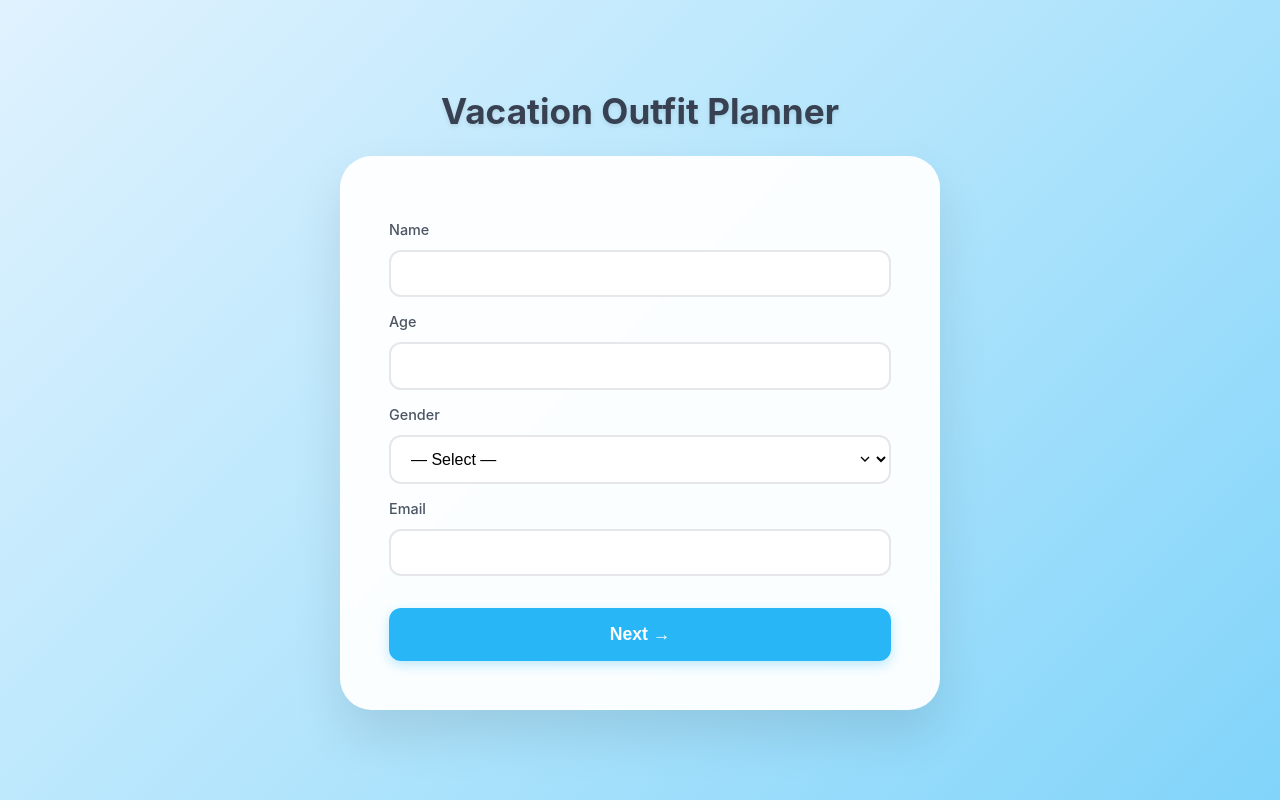
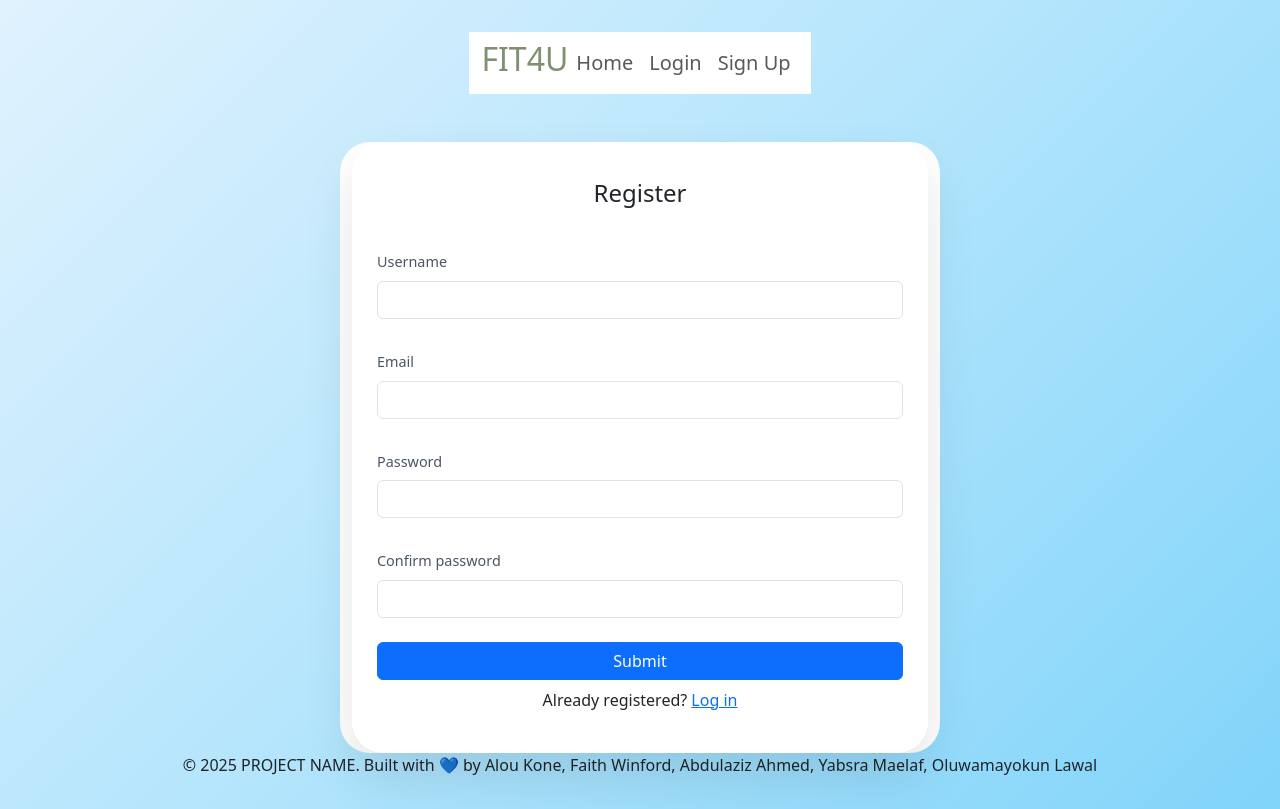
Before and after one commit to mayokunl/Weather-Based-Outfit-Planner, a Flask app: template templates/register.html in a window 1280 px wide. Run offline with Flask 3, Linux system fonts and the light colour scheme; the template is opened without the code that fills it, so the values that code supplies are empty, except form fields; form fields are guessed from the names that the template uses; parts of the project's set-up code (start-up, migrations or seed data) failed here and were passed over.

Commit message:
Added new webpages and login system

```diff
--- a/app.py
+++ b/app.py
@@ -4,7 +4,7 @@ import markdown
 import re
 from datetime import datetime
 from flask import Flask, render_template, request, redirect, url_for, session, flash
-from dotenv import load_dotenv
+from dotenv import load_dot
 from openai_utils import get_recommendations, build_prompt_from_session
 from weather_utils import get_weather_summary
 from serp_utils import get_overall_outfit_image, get_shopping_items
@@ -39,28 +39,66 @@ app.secret_key = os.getenv('FLASK_SECRET_KEY', 'dev')   # Use env variable or fa
 def index():
     return redirect(url_for('register'))
 
+@app.route('/login', methods=["GET", "POST"])
+def login():
+    form = LoginForm()
+    if form.validate_on_submit():
+        try:
+            user = User.query.filter_by(email=form.email.data).first()
+            password = form.password.data
+            if user and check_password_hash(user.password, password):
+                login_user(user)
+                return redirect(url_for('workouts'))
+            else:
+                raise ValueError("Invalid Email/Password")
+        except Exception as e:
+            return render_template('login.html', form=form, message=e)
+    return render_template('login.html', form=form)
+
+@app.route("/signup", methods=["GET", "POST"])
+def signup():
+    form = RegistrationForm()
+    if form.validate_on_submit():
+        try:
+            user_exists = User.query.filter_by(username=form.username.data).first()
+            email_exists = User.query.filter_by(email=form.email.data).first()
+            if user_exists:
+                raise ValueError("User already exsists")
+            if email_exists:
+                raise ValueError("Email already in use")
+            user = User(username=form.username.data, email=form.email.data, password=generate_password_hash(form.password.data))
+            db.session.add(user)
+            db.session.commit()
+            flash(f'Account created for {form.username.data}!', 'success')
+            return redirect(url_for('login'))
+        except Exception as e:
+            message = f'An error has occured: {e}'
+            return render_template("signup.html", form=form, message=message)
+    return render_template("signup.html", form=form)
+
 @app.route('/register', methods=['GET', 'POST'])
 def register():
-    print("== Rendering register route ==")
+    form = RegisterForm()
+    if form.validate_on_submit():
+        # save user with username, email, hashed password
+        user = User(username=form.username.data, email=form.email.data, password=hash_pw(form.password.data))
+        db.session.add(user)
+        db.session.commit()
+        login_user(user)
+        return redirect(url_for('complete_profile'))
+    return render_template('register.html', form=form)
+
+@app.route('/complete-profile', methods=['GET', 'POST'])
+@login_required
+def complete_profile():
     if request.method == 'POST':
-        # Store form inputs into variables
-        name = request.form.get('name', '')
-        age = request.form.get('age', '')
-        gender = request.form.get('gender', '')
-        email = request.form.get('email', '')
+        current_user.name = request.form['name']
+        current_user.age = request.form['age']
+        current_user.gender = request.form['gender']
+        db.session.commit()
+        return redirect(url_for('home'))  # or dashboard, etc.
+    return render_template('complete_profile.html')
 
-        # Store in session
-        session['name'] = name
-        session['age'] = age
-        session['gender'] = gender
-        session['email'] = email
-
-        # Save user to DB and store user_id in session
-        user_id = add_user(username=name, email=email)  # assuming add_user takes these args
-        session['user_id'] = user_id
-
-        return redirect(url_for('destination'))
-    return render_template('register.html')
 
 @app.route('/destination', methods=['GET', 'POST'])
 def destination():
--- a/templates/layout.html
+++ b/templates/layout.html
@@ -7,7 +7,13 @@
     <link rel="stylesheet" href="{{ url_for('static', filename='styles.css') }}">
     {% block head %}{% endblock %}
   </head>
+
   <body>
+    {% include "nav.html" %}
     {% block body %}{% endblock %}
+
+    <footer class="footer-box">
+      © 2025 PROJECT NAME. Built with 💙 by Alou Kone, Faith Winford, Abdulaziz  Ahmed, Yabsra Maelaf, Oluwamayokun Lawal
+    </footer>
   </body>
 </html>
--- /dev/null
+++ b/templates/nav.html
@@ -0,0 +1,41 @@
+<!DOCTYPE html>
+<html lang="en">
+
+<head>
+    <meta charset="UTF-8" />
+    <meta name="viewport" content="width=device-width, initial-scale=1.0" />
+    <title>Document</title>
+    <link rel="stylesheet" type="text/css" href="{{ url_for('static', filename='main.css') }}" />
+    <link href="https://cdn.jsdelivr.net/npm/bootstrap@5.3.3/dist/css/bootstrap.min.css" rel="stylesheet" />
+</head>
+
+<body style="background-color: #EBEBEB;">
+    <nav class="navbar sticky-top navbar-expand-lg" style="background-color: #FFFFFF">
+        <div class="container-fluid" style="color:#7F9172">
+            <h2>FIT4U</h2>
+            <button class="navbar-toggler" type="button" data-bs-toggle="collapse" data-bs-target="#navbarNavAltMarkup"
+                aria-controls="navbarNavAltMarkup" aria-expanded="false" aria-label="Toggle navigation">
+                <span class="navbar-toggler-icon"></span>
+            </button>
+            <div class="collapse navbar-collapse" id="navbarNavAltMarkup">
+                <div class="navbar-nav ms-auto d-flex">
+                    <div class="nav-link-container"><a class="nav-link rounded fs-5" href="/">Home</a></div>
+                    {% if not current_user.is_authenticated %}
+                    <div class="nav-link-container"><a class="nav-link rounded fs-5" href="/login">Login</a></div>
+                    <div class="nav-link-container"><a class="nav-link rounded fs-5" href="/signup">Sign Up</a></div>
+                    {% else %}
+                    <div class="nav-link-container"><a class="nav-link rounded fs-5" href="/plan">Plan</a></div>
+                    <div class="nav-link-container"><a class="nav-link rounded fs-5" href="/closet">Closet</a></div>
+                    <div class="nav-link-container"><a class="nav-link rounded fs-5" href="/profile">Profile</a></div>
+                    <div class="nav-link-container"><a class="nav-link rounded fs-5" href="/logout">Logout</a></div>
+                    {% endif %}
+                </div>
+            </div>
+        </div>
+    </nav>
+    {% block content %}
+    {% endblock content %}
+    <script src="https://cdn.jsdelivr.net/npm/bootstrap@5.3.3/dist/js/bootstrap.bundle.min.js"></script>
+</body>
+
+</html>
--- a/templates/register.html
+++ b/templates/register.html
@@ -1,26 +1,70 @@
 {% extends "layout.html" %}
 {% block body %}
-<h1>Vacation Outfit Planner</h1>
-<form method="post">
-  <label for="name">Name</label>
-  <input id="name" name="name" required>
+<div class="container mt-5" style="background-color: white; border-radius: 30px; max-width: 600px;">
+    <form method="POST" class="p-4">
+        {{ form.hidden_tag() }}
+        <legend class="mb-4 mt-2 text-center">Register</legend>
 
-  <label for="age">Age</label>
-  <input id="age" name="age" type="number" min="1" required>
+        <div class="form-group mb-3">
+            {{ form.username.label(class="form-label") }}
+            {% if form.username.errors %}
+                {{ form.username(class="form-control is-invalid") }}
+                <div class="invalid-feedback">
+                    {% for error in form.username.errors %}
+                        {{ error }}
+                    {% endfor %}
+                </div>
+            {% else %}
+                {{ form.username(class="form-control") }}
+            {% endif %}
+        </div>
 
-  <label for="gender">Gender</label>
-  <select id="gender" name="gender" required>
-    <option value="">— Select —</option>
-    <option>Male</option>
-    <option>Female</option>
-    <option>Non Binary</option>
-    <option>Prefer not to Say</option>
-    <option>Other</option>
-  </select>
+        <div class="form-group mb-3">
+            {{ form.email.label(class="form-label") }}
+            {% if form.email.errors %}
+                {{ form.email(class="form-control is-invalid") }}
+                <div class="invalid-feedback">
+                    {% for error in form.email.errors %}
+                        {{ error }}
+                    {% endfor %}
+                </div>
+            {% else %}
+                {{ form.email(class="form-control") }}
+            {% endif %}
+        </div>
 
-  <label for="email">Email</label>
-  <input id="email" name="email" type="email" required>
+        <div class="form-group mb-3">
+            {{ form.password.label(class="form-label") }}
+            {% if form.password.errors %}
+                {{ form.password(class="form-control is-invalid") }}
+                <div class="invalid-feedback">
+                    {% for error in form.password.errors %}
+                        {{ error }}
+                    {% endfor %}
+                </div>
+            {% else %}
+                {{ form.password(class="form-control") }}
+            {% endif %}
+        </div>
 
-  <button type="submit">Next →</button>
-</form>
+        <div class="form-group mb-3">
+            {{ form.confirm_password.label(class="form-label") }}
+            {% if form.confirm_password.errors %}
+                {{ form.confirm_password(class="form-control is-invalid") }}
+                <div class="invalid-feedback">
+                    {% for error in form.confirm_password.errors %}
+                        {{ error }}
+                    {% endfor %}
+                </div>
+            {% else %}
+                {{ form.confirm_password(class="form-control") }}
+            {% endif %}
+        </div>
+
+        <div class="form-group mt-4 text-center">
+            {{ form.submit(class="btn btn-primary") }}
+            <p class="mt-2">Already registered? <a href="{{ url_for('login') }}">Log in</a></p>
+        </div>
+    </form>
+</div>
 {% endblock %}
```
Also changed, not shown: templates/completeProfile.html (added, +23 -0 lines), templates/login.html (added, +57 -0 lines), templates/closet.html (added), templates/profile.html (added). Lines whose indentation alone changed are shown as unchanged.
